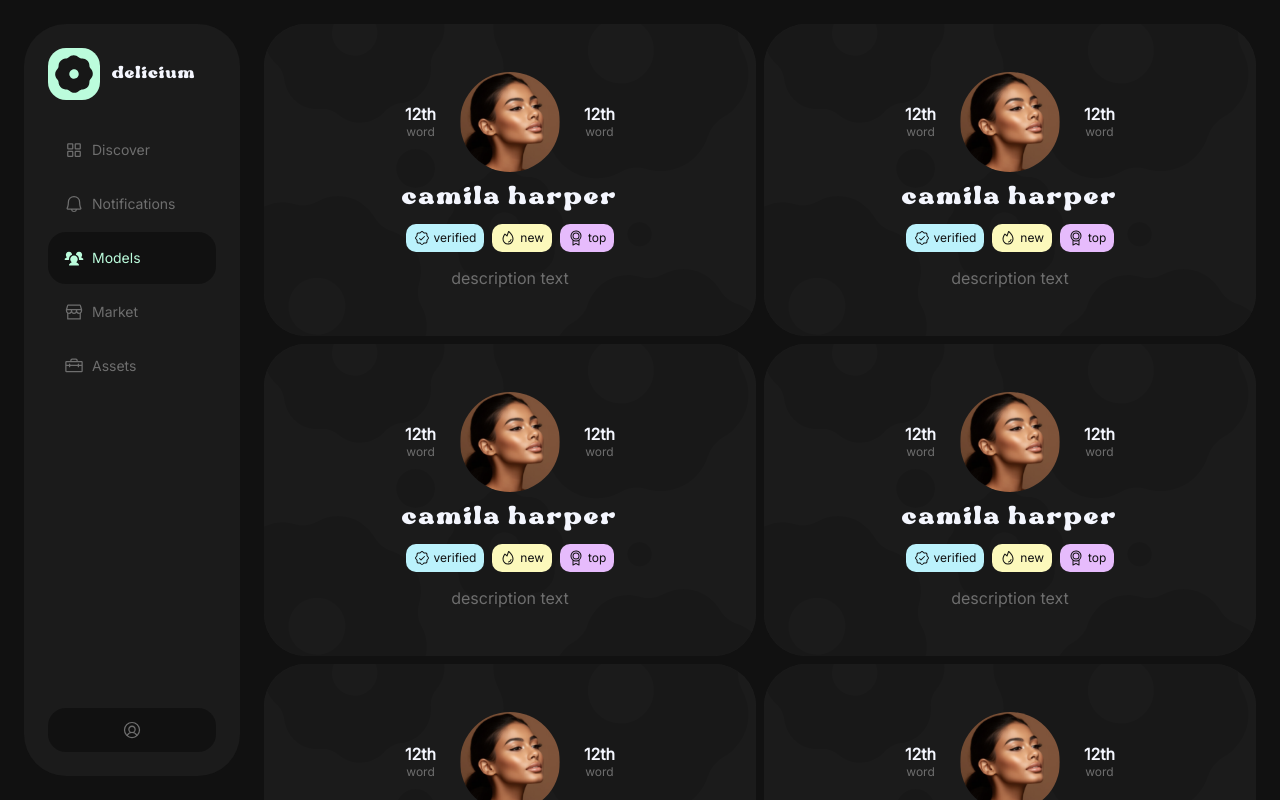
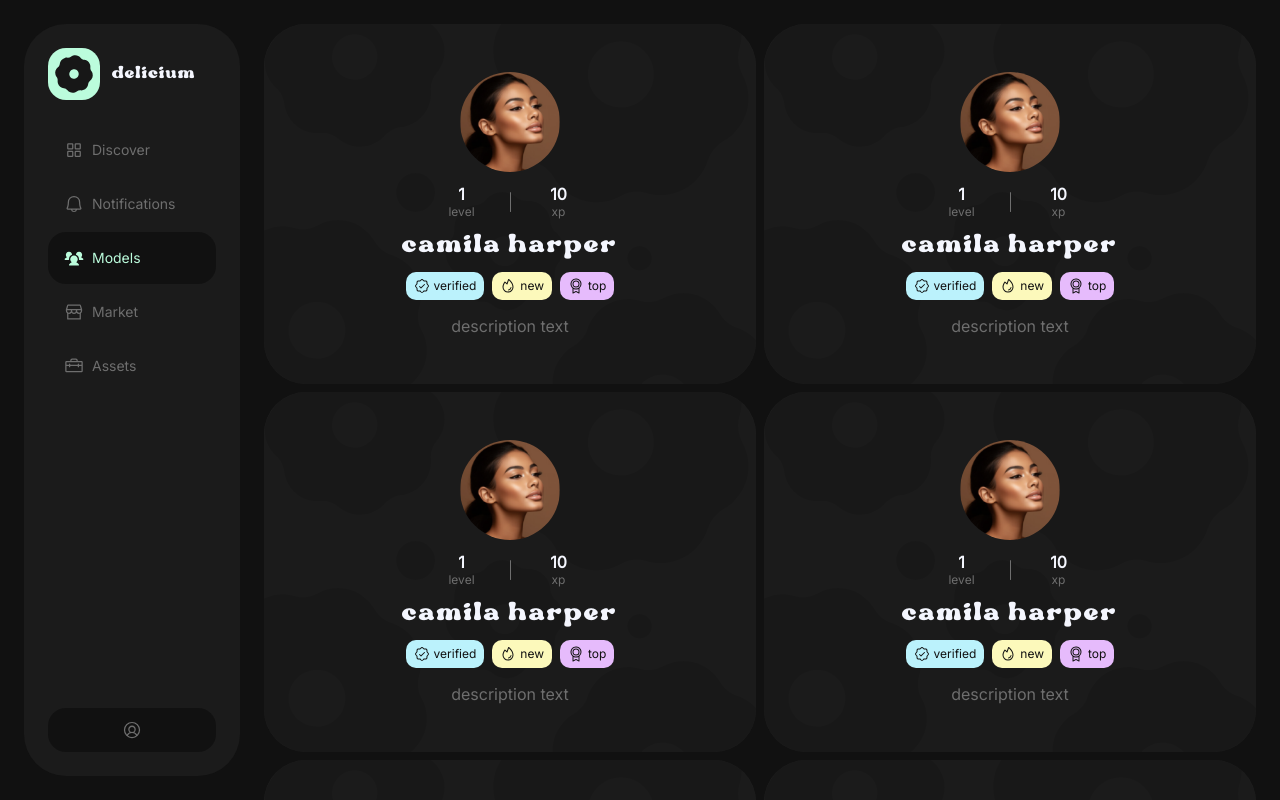
Before and after one commit to dolianich/dellicium, a React (Vite) app: page /models in a window 1280 px wide. Shown: the top 800 px of the page. Built offline with nearby package versions, Linux system fonts and the light colour scheme.

Commit message:
Updated the ModelCard component

```diff
--- a/src/components/ModelCard/ModelCard.module.css
+++ b/src/components/ModelCard/ModelCard.module.css
@@ -65,10 +65,17 @@
     transition: all ease-in-out 0.2s;
 }
 
-.top{
+.stats{
     display: flex;
     flex-direction: row;
     align-items: center;
     justify-content: center;
     gap: 24px;
 }
+
+.divider{
+    width: 1px;
+    height: 20px;
+    background-color: var(--light-grey);
+    border-radius: 100px;
+}
--- a/src/components/ModelCard/ModelCard.tsx
+++ b/src/components/ModelCard/ModelCard.tsx
@@ -10,16 +10,27 @@ interface Props {
   description: string;
   tags?: string[];
   img: string;
+  level: number;
+  xp: number;
 }
 
-const ModelCard = ({ link, name, description, tags, img }: Props) => {
+const ModelCard = ({
+  link,
+  name,
+  description,
+  tags,
+  img,
+  level,
+  xp,
+}: Props) => {
   return (
     <Link to={link} className={styles.wrapper}>
       <div className={styles.container}>
-        <div className={styles.top}>
-          <Stats />
-          <Avatar size="small" img={img} />
-          <Stats />
+        <Avatar size="small" img={img} />
+        <div className={styles.stats}>
+          <Stats value={level} subtitle="level" />
+          <div className={styles.divider} />
+          <Stats value={xp} subtitle="xp" />
         </div>
         <h2>{name.toLowerCase()}</h2>
         <div className={styles.badges}>
@@ -27,6 +38,7 @@ const ModelCard = ({ link, name, description, tags, img }: Props) => {
             <Badge type={tag} />
           ))}
         </div>
+
         <p className={styles.description}>{description.toLowerCase()}</p>
       </div>
     </Link>
--- a/src/components/Stats/Stats.module.css
+++ b/src/components/Stats/Stats.module.css
@@ -1,9 +1,19 @@
-.stats{
+.statsCenter{
     display: flex;
     flex-direction: column;
     justify-content: center;
     align-items: center;
     gap: 0px;
+    text-align: center;
+    width: 48px;
+}
+
+.statsLeft{
+    display: flex;
+    flex-direction: row;
+    justify-content: flex-start;
+    align-items: flex-end;
+    gap: 4px;
     text-align: center;
 }
 
--- a/src/components/Stats/Stats.tsx
+++ b/src/components/Stats/Stats.tsx
@@ -1,10 +1,16 @@
 import styles from './Stats.module.css';
 
-const Stats = () => {
+interface Props {
+  value: number;
+  subtitle: string;
+  type?: 'center' | 'left';
+}
+
+const Stats = ({ value, subtitle, type }: Props) => {
   return (
-    <div className={styles.stats}>
-      <h3 className={styles.value}>12th</h3>
-      <p className={styles.subtitle}>word</p>
+    <div className={type === 'left' ? styles.statsLeft : styles.statsCenter}>
+      <h3 className={styles.value}>{value}</h3>
+      <p className={styles.subtitle}>{subtitle}</p>
     </div>
   );
 };
--- a/src/pages/ModelsPage.tsx
+++ b/src/pages/ModelsPage.tsx
@@ -12,6 +12,8 @@ const ModelsPage = () => {
           description={model.bio}
           tags={model.tags}
           img={model.avatar}
+          level={model.level}
+          xp={model.xp}
         />
       ))}
     </div>
```
